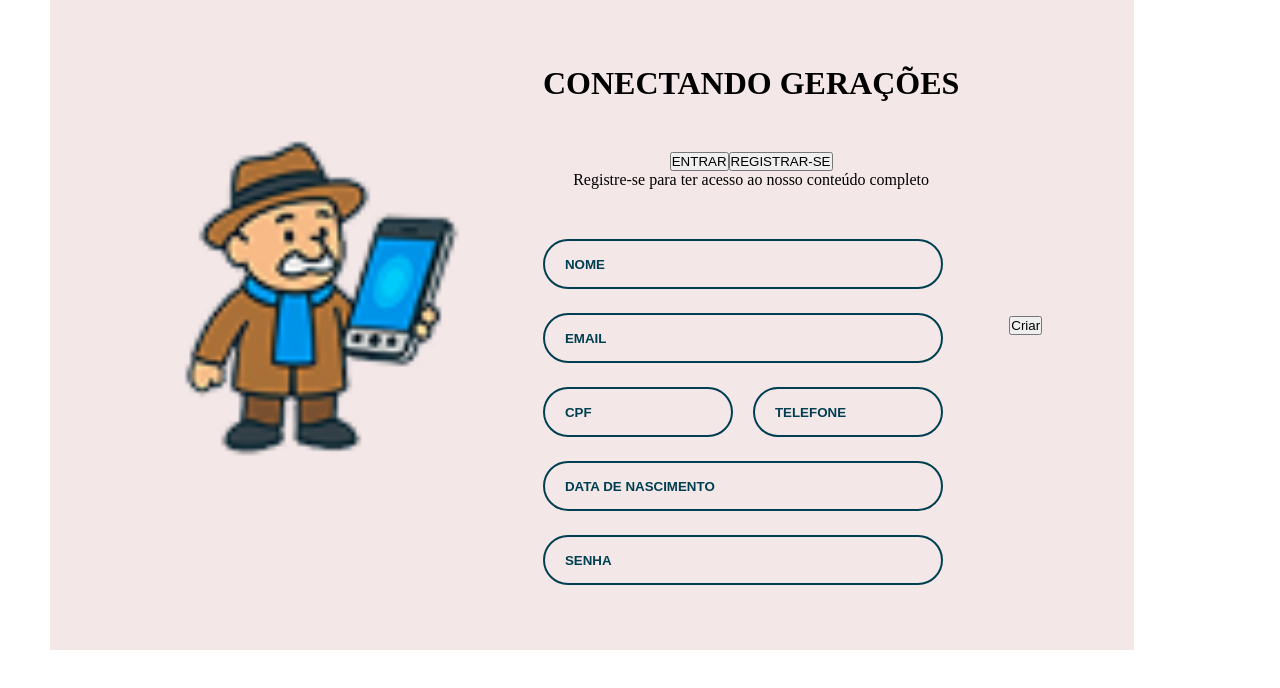
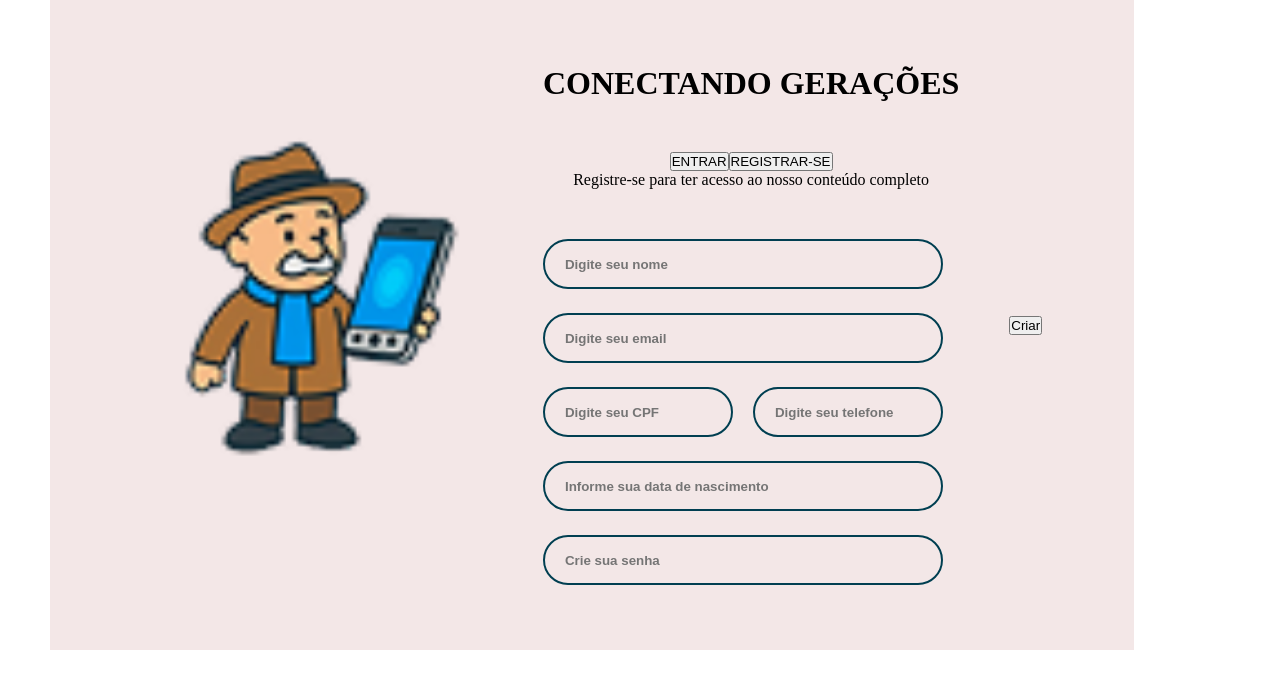
Before and after one commit to andre01-dev/TCC, a React app in the folder frontend/: page /registrar in a window 1280 px wide. Shown: the top 688 px of the page. Built offline with nearby package versions, Linux system fonts and the light colour scheme; the HTML template or start-up script is replaced by a standard one.

Commit message:
Backend-RegistrarPage

```diff
--- a/frontend/src/pages/registrar.jsx
+++ b/frontend/src/pages/registrar.jsx
@@ -4,17 +4,17 @@ import './registrar.scss';
 
 export default function Registrar() {
 
-    const [nome, setNome] = useState("NOME");
-    const [email, setEmail] = useState("EMAIL");
-    const [cpf, setCpf] = useState("CPF");
-    const [telefone, setTelefone] = useState("TELEFONE");
-    const [dtNascimento, setDtNascimento] = useState("DATA DE NASCIMENTO");
-    const [senha, setSenha] = useState("SENHA");
-        const [entrarAtivo, setEntrarAtivo] = useState("entrar");
+    const [nome, setNome] = useState("");
+    const [email, setEmail] = useState("");
+    const [cpf, setCpf] = useState("");
+    const [telefone, setTelefone] = useState("");
+    const [dtNascimento, setDtNascimento] = useState("");
+    const [senha, setSenha] = useState("");
+    const [entrarAtivo, setEntrarAtivo] = useState("entrar");
 
     async function RegistrarUsuario() {
         try {
-            const response = await api.post('/eventos', {
+            await api.post('/usuario', {
                 nome,
                 email,
                 cpf,
@@ -52,6 +52,7 @@ export default function Registrar() {
                         value={nome}
                         onChange={(e) => setNome(e.target.value)}
                         type="text"
+                        placeholder='Digite seu nome'
                     />
 
                     <input
@@ -59,6 +60,7 @@ export default function Registrar() {
                         value={email}
                         onChange={(e) => setEmail(e.target.value)}
                         type="text"
+                        placeholder='Digite seu email'
                     />
 
                     <div className='cpf-telefone'>
@@ -68,6 +70,7 @@ export default function Registrar() {
                             onChange={(e) => setCpf(e.target.value)}
                             type="text"
                             className='input-menor'
+                            placeholder='Digite seu CPF'
                         />
 
                         <input
@@ -76,6 +79,7 @@ export default function Registrar() {
                             onChange={(e) => setTelefone(e.target.value)}
                             type="text"
                             className='input-menor'
+                            placeholder='Digite seu telefone'
                         />
                     </div>
 
@@ -84,6 +88,7 @@ export default function Registrar() {
                         value={dtNascimento}
                         onChange={(e) => setDtNascimento(e.target.value)}
                         type="text"
+                        placeholder='Informe sua data de nascimento'
                     />
 
                     <input
@@ -91,6 +96,7 @@ export default function Registrar() {
                         value={senha}
                         onChange={(e) => setSenha(e.target.value)}
                         type="text"
+                        placeholder='Crie sua senha'
                     />
 
                 </div>
```
Also changed, not shown: 2 other files (tests, documents, lock files or other folders).
